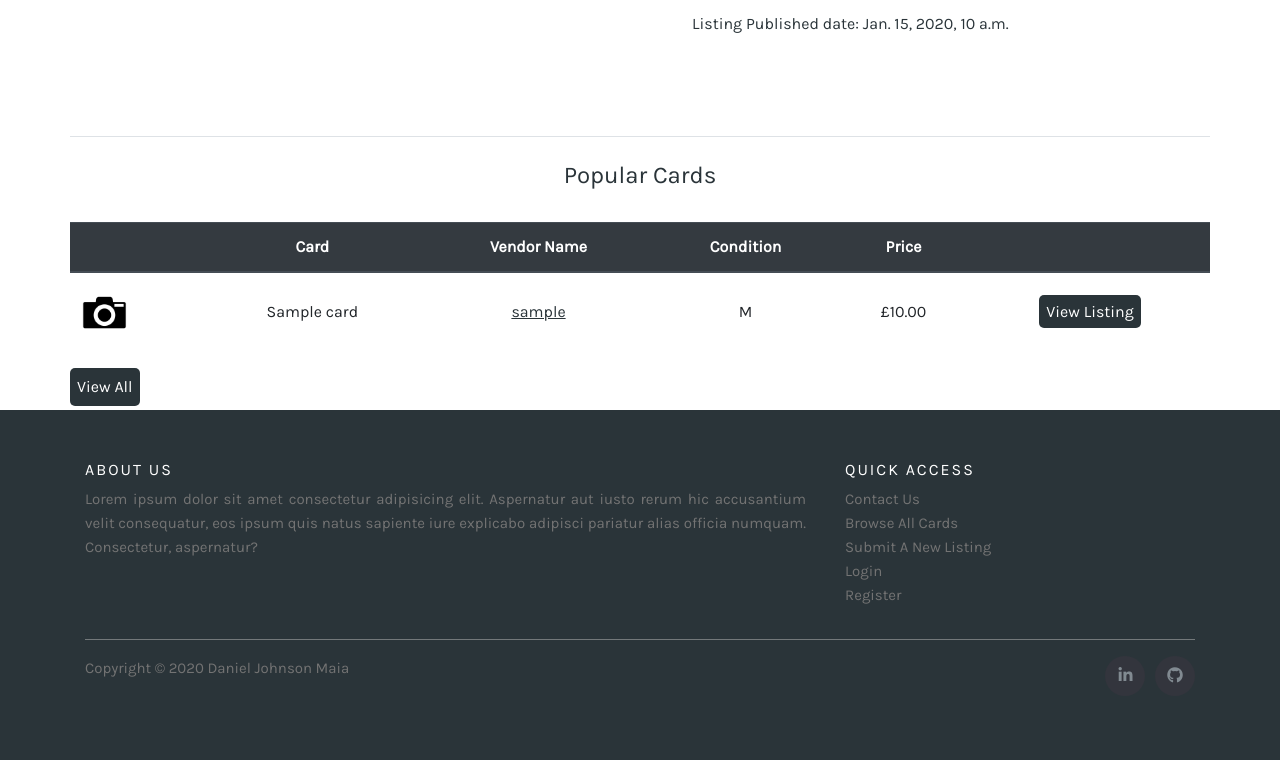
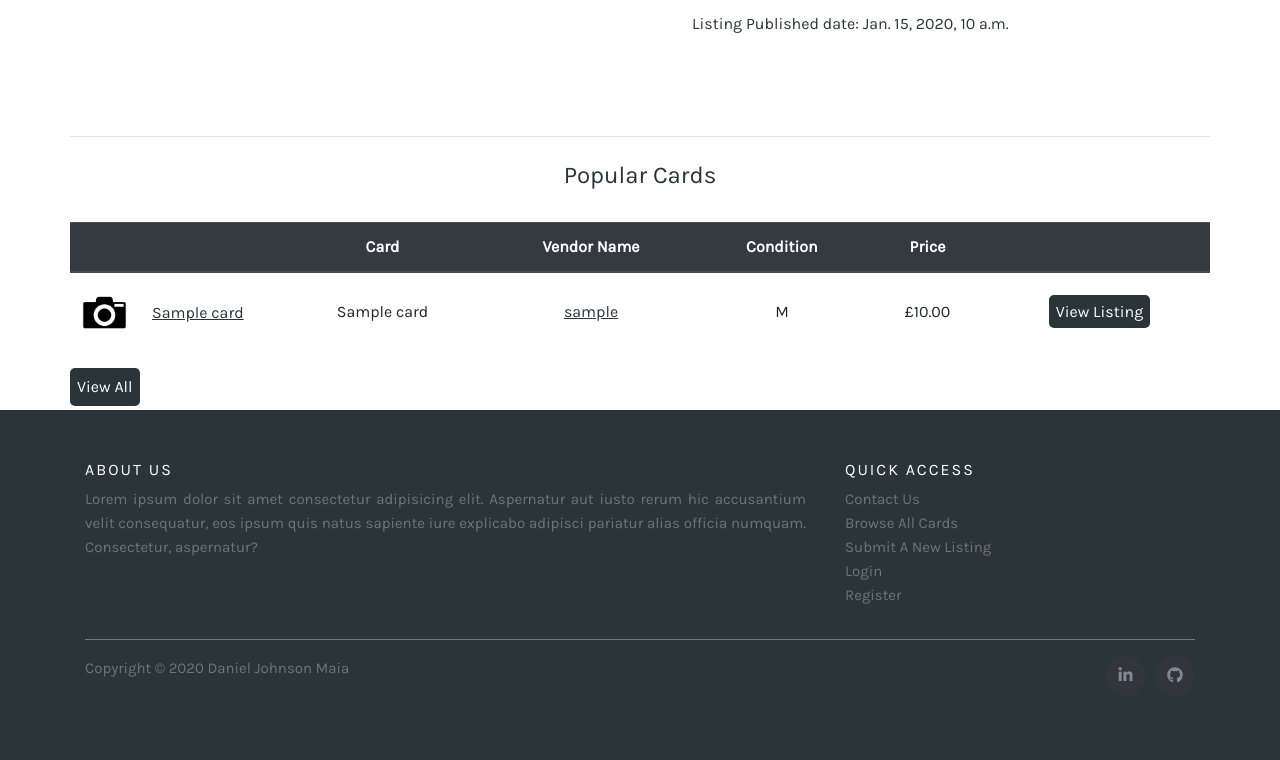
Before and after one commit to DanielJMaia/magic-market-project, a Django app: page /accounts/profile/1/ in a window 1280 px wide. Shown: the part 728-1488 px from the top of the page. Run offline with Django 3.2, Linux system fonts and the light colour scheme; tables that the repository leaves empty hold one stand-in row (values such as "Sample post"); grey boxes marked "Sample" are stand-in pictures; some libraries are stand-ins or nearby versions.

Commit message:
removed card image overflow bug

```diff
--- a/accounts/templates/user_profile.html
+++ b/accounts/templates/user_profile.html
@@ -138,13 +138,19 @@
 				{% for card in cards|slice:"5" %}
 				<tr class="center">
 					<td>
-						<div onmouseenter="imageToggleShow({{ card.id }})" onmouseleave="imageToggleHide({{ card.id }})">
-						    <img class="camera-icon" src="{% static 'img/camera_icon.png' %}" alt="Camera Icon">
-		                </div>
-						{% if card.image %}
-							<img class="card-image-hidden" id="{{card.id}}" src="/media/{{ card.image }}">
-                        {% endif %}
-                    </td>
+						<div>
+							<div onmouseenter="imageToggleShow({{ card.id }})"
+								onmouseleave="imageToggleHide({{ card.id }})">
+								    <img class="camera-icon left" src="{% static 'img/camera_icon.png' %}" alt="Camera Icon">
+		                    </div>
+						    <div class="relative">
+								<img class="card-image-hidden" id="{{card.id}}" src="/media/{{ card.image }}">
+                           </div>
+                        </div>
+						<div class="pt-3">
+							<a class="underline-link" id="card-title" href="{% url 'view_specific_card' card.id %}">{{ card.card_title }}</a>
+						</div>
+					</td>
 					<td>{{ card.card_title }}</td>
 					<td><a class="underline-link" href="{% url 'view_profile' card.user.id %}">{{ card.user.username }}</a></td>
 					<td>{{ card.card_condition }}</td>
@@ -172,6 +178,8 @@
 		</table>
 	</div>
 	<!--End of list of cards-->
+
+
     <div class="row pb-4">
         {% for card in cards|slice:"1" %}
             <a href="{% url 'view_all_user_cards' card.user.id %}" class="button-effect nobreak">View All</a>
--- a/static/css/custom.css
+++ b/static/css/custom.css
@@ -78,10 +78,10 @@ a:hover{
     color: #423b95
 }
 
-.table-overflow{
+/*.table-overflow{
     overflow-x: auto;
 }
-
+*/
 .hidden-when-small{
         display: none;
 }
```
Also changed, not shown: requirements.txt (+4 -4 lines).
